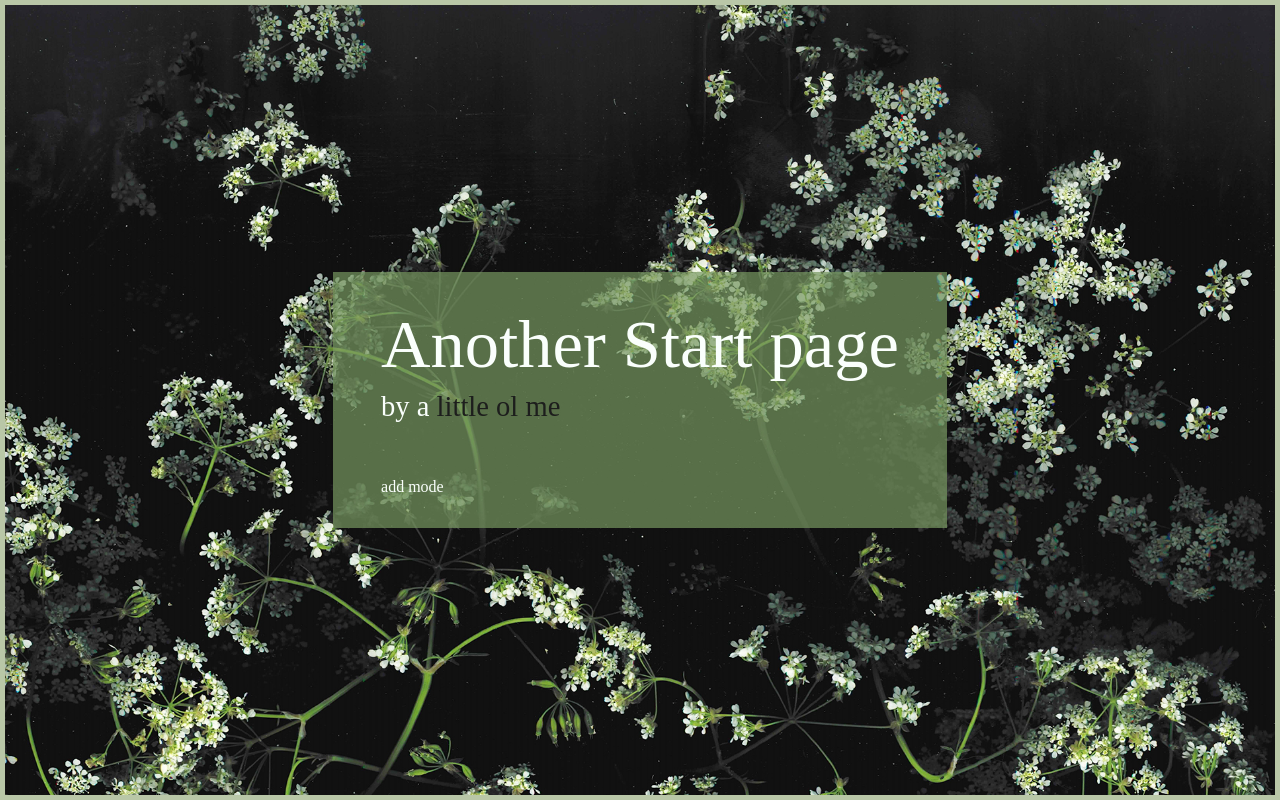
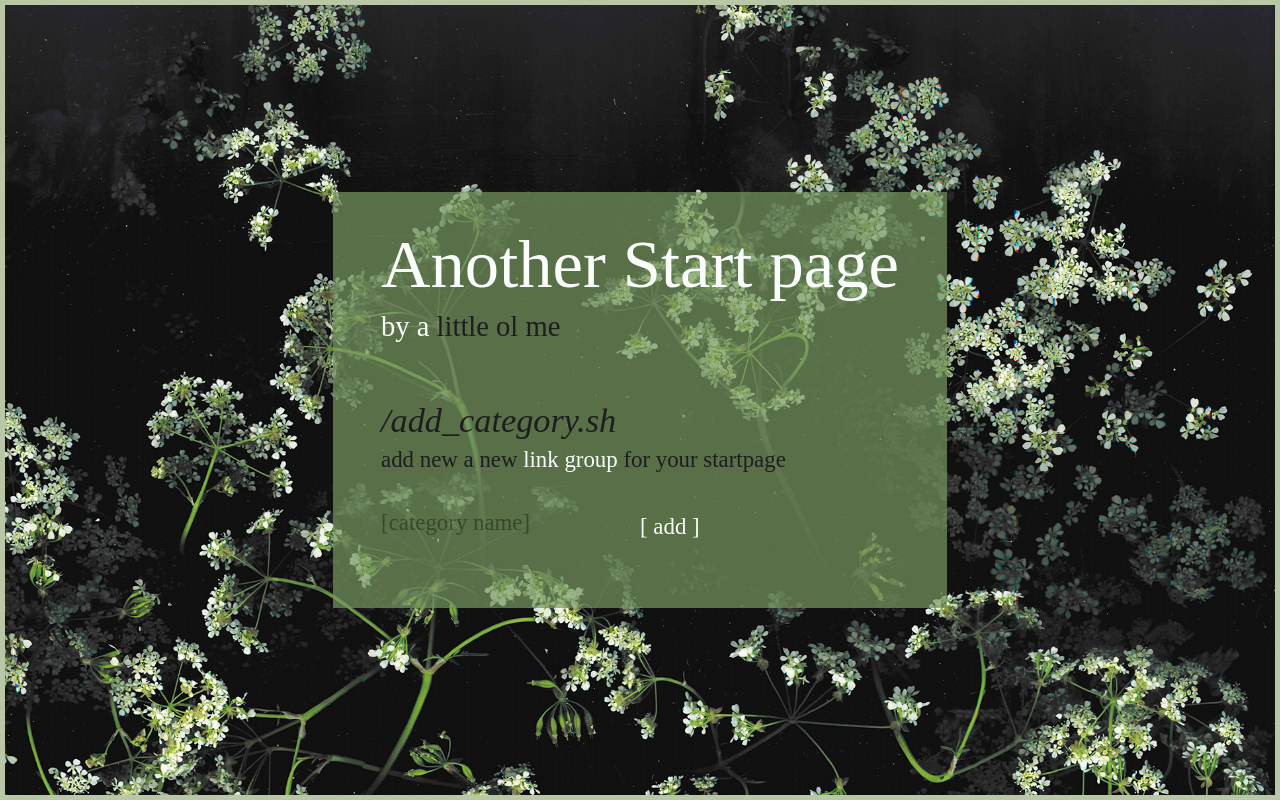
Before and after one commit to bubzling/startpage, a React (Create React App) app: page / in a window 1280 px wide. Both pictures are taken after a click on the button "/add_category.sh". Built offline with nearby package versions, Linux system fonts and the light colour scheme.

Commit message:
add cat form styling ok

```diff
--- a/src/app/App.jsx
+++ b/src/app/App.jsx
@@ -7,6 +7,7 @@ import Typography from "@material-ui/core/Typography";
 import Box from "@material-ui/core/Box";
 import Default from "../views/default/Default";
 import Title from "../components/title/Title";
+import AddCategory from "../views/addCat/AddCategory";
 
 const App = (props) => {
   const { list, categoryOp, linkOp, modeOp } = props;
@@ -14,7 +15,7 @@ const App = (props) => {
 
   const renderModes = () => {
     if (editMode) return <p>edit mode</p>;
-    else if (addMode) return <p>add mode</p>;
+    else if (addMode) return <AddCategory toggle={modeOp.toggleAddMode} />;
     else return <Default list={list} categoryOp={categoryOp} linkOp={linkOp} modeOp={modeOp}/>;
   };
 
--- /dev/null
+++ b/src/views/addCat/AddCategory.jsx
@@ -0,0 +1,75 @@
+import React, { useState } from "react";
+import PropTypes from "prop-types";
+
+import {
+  ButtonBase,
+  Typography,
+  makeStyles,
+  FormControl,
+  InputBase,
+  Grid,
+} from "@material-ui/core";
+
+const style = makeStyles((theme) => ({
+  toggler: {
+    color: theme.colors.black,
+    fontStyle: "italic",
+    "&:hover": {
+      fontWeight: "bold",
+    },
+    "&:active": {
+      color: theme.colors.offWhite,
+    },
+  },
+  blackText: { color: theme.colors.black },
+  whiteText: { color: theme.colors.offWhite },
+  form: {
+    marginTop: theme.spacing(2),
+    marginBottom: theme.spacing(2),
+  },
+  button: {
+    "&:hover": { fontWeight: "bold" },
+  },
+}));
+
+const AddCategory = (props) => {
+  const { toggle } = props;
+  const [catName, setCatName] = useState("");
+
+  const classes = style();
+
+  const submit = () => {
+    alert("ee");
+  };
+  return (
+    <>
+      <ButtonBase onClick={toggle}>
+        <Typography variant='h5' className={classes.toggler}>
+          /add_category.sh
+        </Typography>
+      </ButtonBase>
+      <Typography className={classes.blackText}>
+        add new a new <span className={classes.whiteText}>link group</span> for
+        your startpage
+      </Typography>
+
+      {/* form */}
+      <form className={classes.form} onSubmit={submit}>
+        <Grid container>
+          <Grid item xs={6}>
+            <InputBase placeholder='[category name]'></InputBase>
+          </Grid>
+          <Grid item xs={2}>
+            <ButtonBase type='submit'>
+              <Typography className={classes.button}>[ add ]</Typography>
+            </ButtonBase>
+          </Grid>
+        </Grid>
+      </form>
+    </>
+  );
+};
+
+AddCategory.propTypes = {};
+
+export default AddCategory;
```
